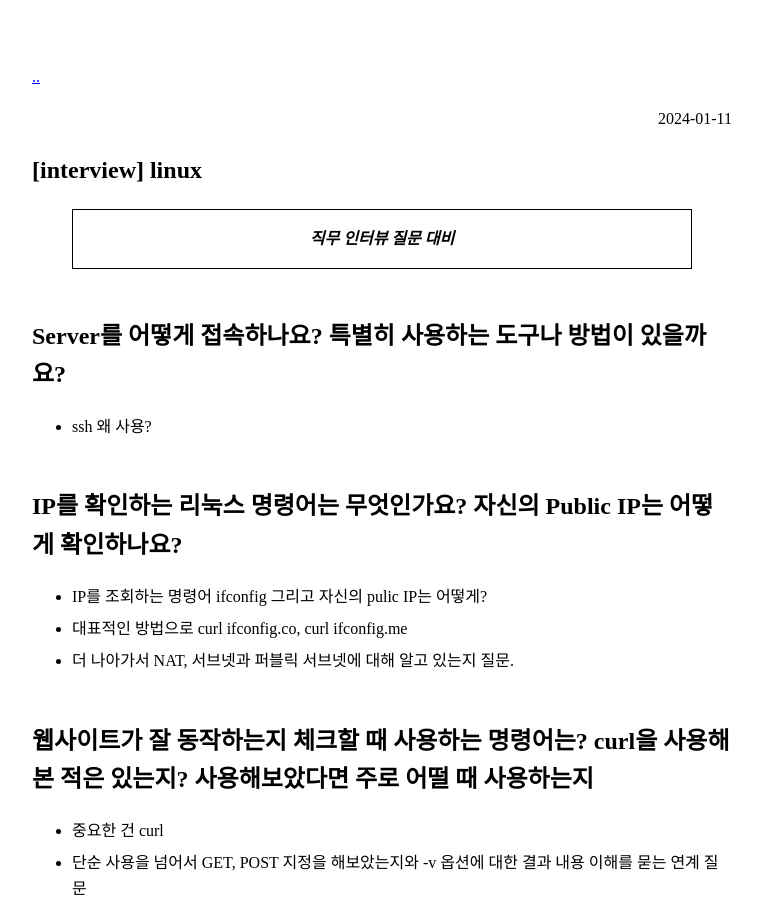
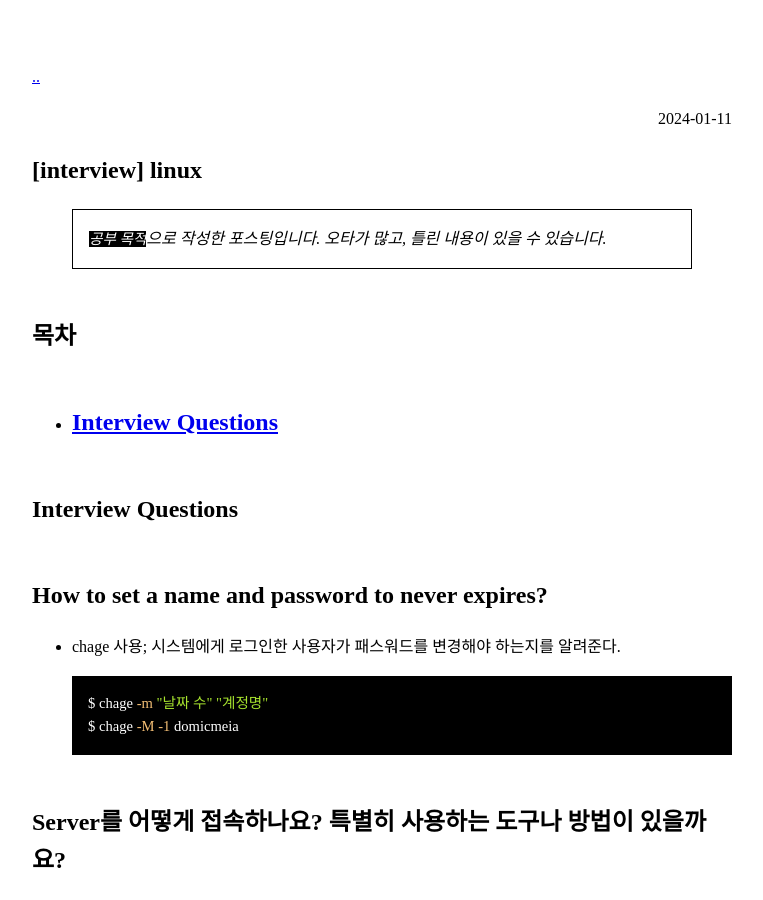
Before and after one commit to domicmeia/domicmeia.github.io, a Jekyll site: the page built from _posts/2024-01-11-[interview] linux.md, in a window 1280 px wide and 900 px high. Shown: the whole window, without its empty margins (258-1021 px from the left). Built offline with Jekyll 4.4.1, drawn with Linux system fonts in a browser that asks for light colours; some web fonts are replaced.

Commit message:
new post

````diff
--- a/_posts/2024-01-11-[interview] linux.md
+++ b/_posts/2024-01-11-[interview] linux.md
@@ -2,7 +2,21 @@
 layout: post
 category: Job
 ---
-> **<center> 직무 인터뷰 질문 대비</center>**
+> `공부 목적`으로 작성한 포스팅입니다. 오타가 많고, 틀린 내용이 있을 수 있습니다.
+
+## 목차
+* [Interview Questions](#interview-questions)
+---
+{: data-content="start!"}
+
+## Interview Questions
+
+## How to set a name and password to never expires?
+- chage 사용; 시스템에게 로그인한 사용자가 패스워드를 변경해야 하는지를 알려준다.
+```shell
+$ chage -m "날짜 수" "계정명"
+$ chage -M -1 domicmeia
+```
 
 
 ## Server를 어떻게 접속하나요? 특별히 사용하는 도구나 방법이 있을까요?
````
Also changed, not shown: _posts/2024-01-11-Issue with linux operating system.md (added, +121 -0 lines).
